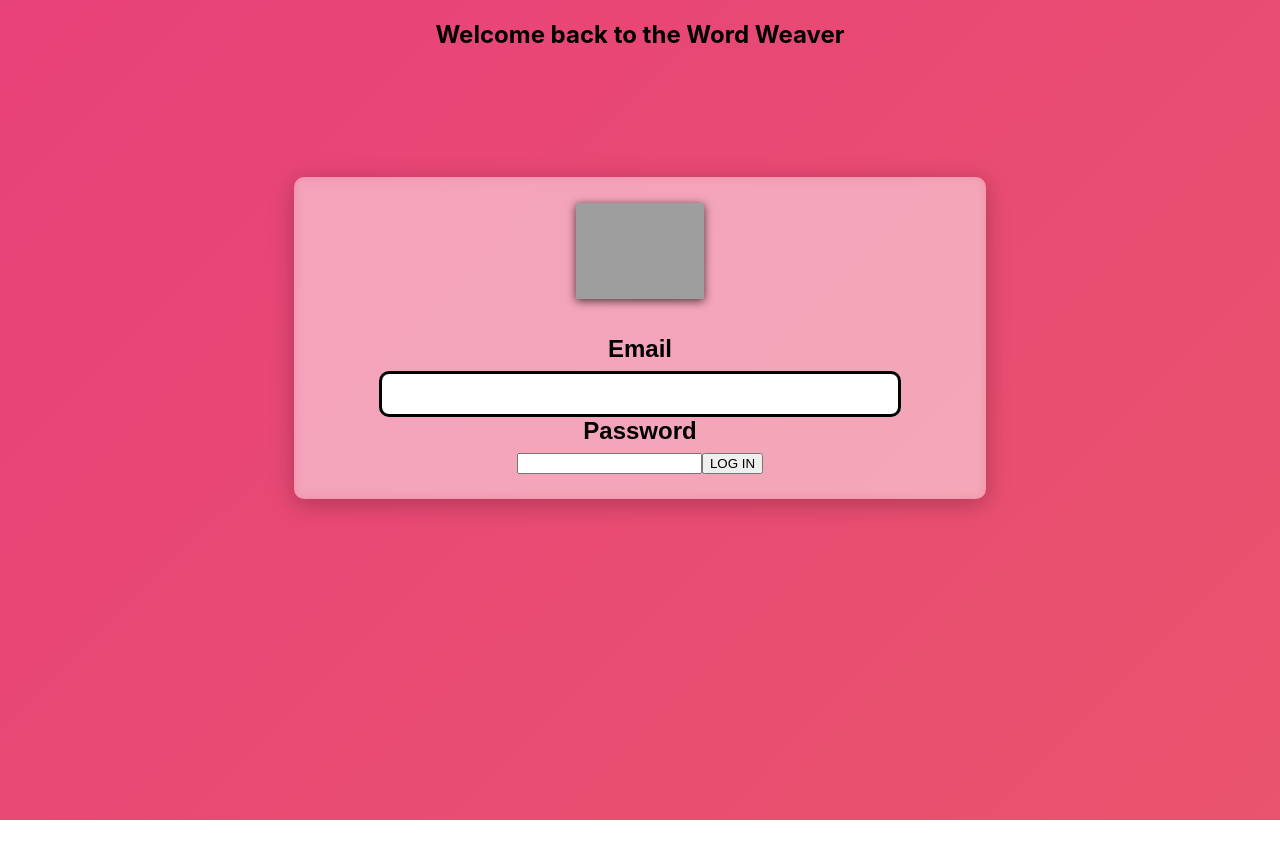
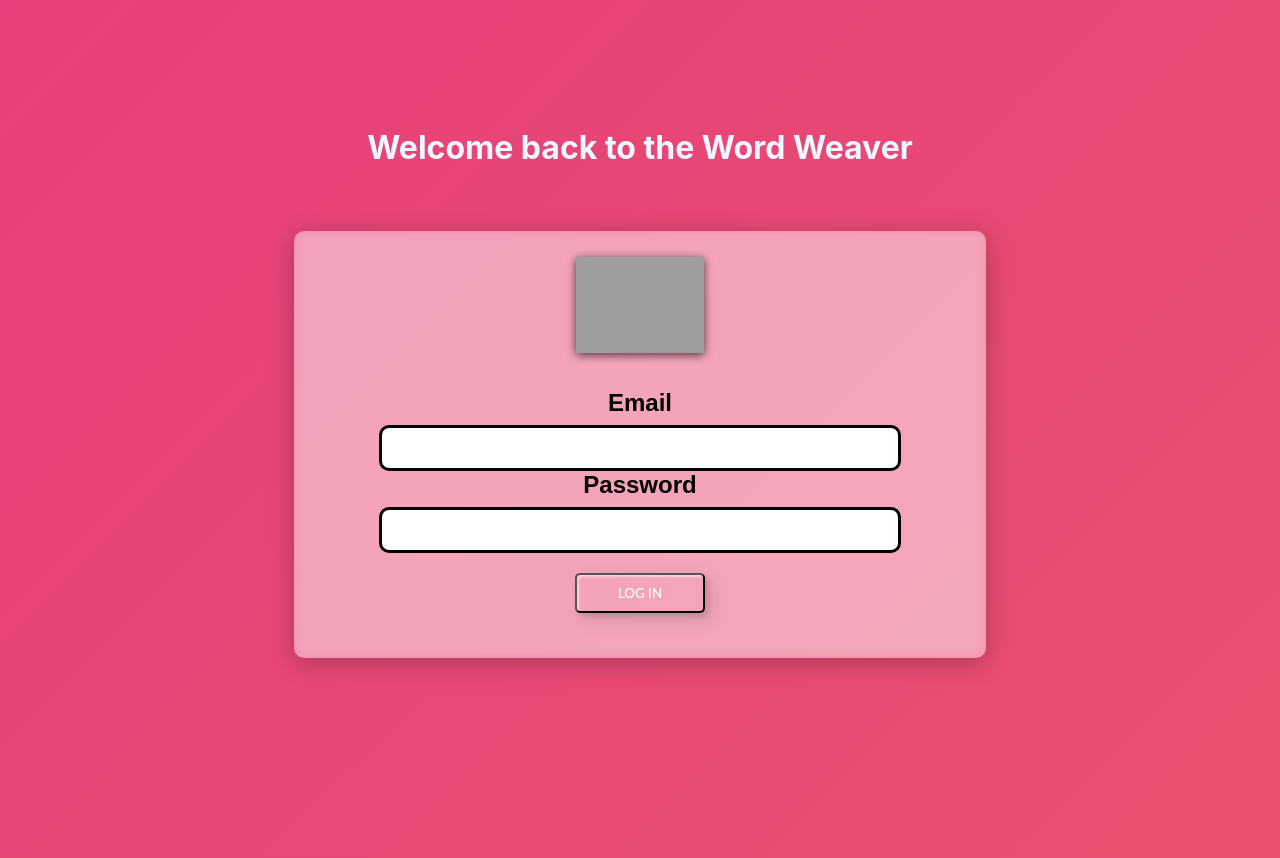
Before and after one commit to mariam21arauj/Word-Weaver, a React (Create React App) app: page /login in a window 1280 px wide. Shown: the top 858 px of the page. Before the commit the page ends 820 px from the top, so only its background shows below. Built offline with nearby package versions, Linux system fonts and the light colour scheme; grey boxes are pictures that could not be loaded.

Commit message:
add css to login page

```diff
--- a/src/components/LoginForm/LoginForm.css
+++ b/src/components/LoginForm/LoginForm.css
@@ -9,7 +9,7 @@
     box-shadow: 0px 5px 25px 0px rgba(0, 0, 0, .25);
     margin:auto;
     padding: 2%;
-    margin-top: 10%;
+    margin-top: 5%;
 }
 
 .login-form-container::before {
@@ -28,3 +28,49 @@
 #loginLogo {
     margin-bottom: 5%;
 }
+
+input[type=password] {
+    display: block;
+    width: 500px;
+    height: 40px;
+    padding: 0 8px;
+    border-radius: 10px;
+    border: 3px solid black;
+    margin: auto;
+  }
+
+  input[type=password]:focus {
+    outline: none;
+    border: 3px solid transparent;
+    background-image: linear-gradient(white, white), linear-gradient(315deg, rgb(236, 160, 255), rgb(170, 178, 255), rgb(132, 255, 201));
+    background-origin: border-box;
+    background-clip: padding-box, border-box;
+    animation: bg-hue 2s linear infinite;
+  }
+
+  /* @keyframes for the gradient animation */
+  @keyframes bg-hue {
+    100% {
+      filter: hue-rotate(360deg);
+    }
+  }
+
+.custom-btn {
+    width: 130px;
+    height: 40px;
+    color: #fff;
+    border-radius: 5px;
+    padding: 10px 25px;
+    font-family: 'Lato', sans-serif;
+    font-weight: 500;
+    background: transparent;
+    cursor: pointer;
+    transition: all 0.3s ease;
+    position: relative;
+    display: inline-block;
+    box-shadow:inset 2px 2px 2px 0px rgba(255,255,255,.5),
+    7px 7px 20px 0px rgba(0,0,0,.1),
+    4px 4px 5px 0px rgba(0,0,0,.1);
+    outline: none;
+    margin: 20px ;
+}
--- a/src/components/LoginForm/LoginForm.jsx
+++ b/src/components/LoginForm/LoginForm.jsx
@@ -40,7 +40,7 @@ const navigate = useNavigate()
           <input type="text" name="email" value={credentials.email} onChange={handleChange} required />
           <label>Password</label>
           <input type="password" name="password" value={credentials.password} onChange={handleChange} required />
-          <button type="submit">LOG IN</button>
+          <button className='custom-btn btn-8"' type="submit"><span>LOG IN</span></button>
         </form>
       </div>
       <p className="error-message">&nbsp;{error}</p>
--- /dev/null
+++ b/src/pages/LoginFormPage/LoginFormPage.css
@@ -0,0 +1,4 @@
+#welcomeBack {
+    margin-top: 10%;
+
+}
--- a/src/pages/LoginFormPage/LoginFormPage.jsx
+++ b/src/pages/LoginFormPage/LoginFormPage.jsx
@@ -1,9 +1,10 @@
+import './LoginFormPage.css'
 import LoginForm from "../../components/LoginForm/LoginForm";
 
 export default function Login({setUser}) {
         return (
           <main>
-            <h2>Welcome back to the Word Weaver</h2>
+            <h1 id="welcomeBack">Welcome back to the Word Weaver</h1>
             <LoginForm setUser={setUser}/>
           </main>
         );
```
